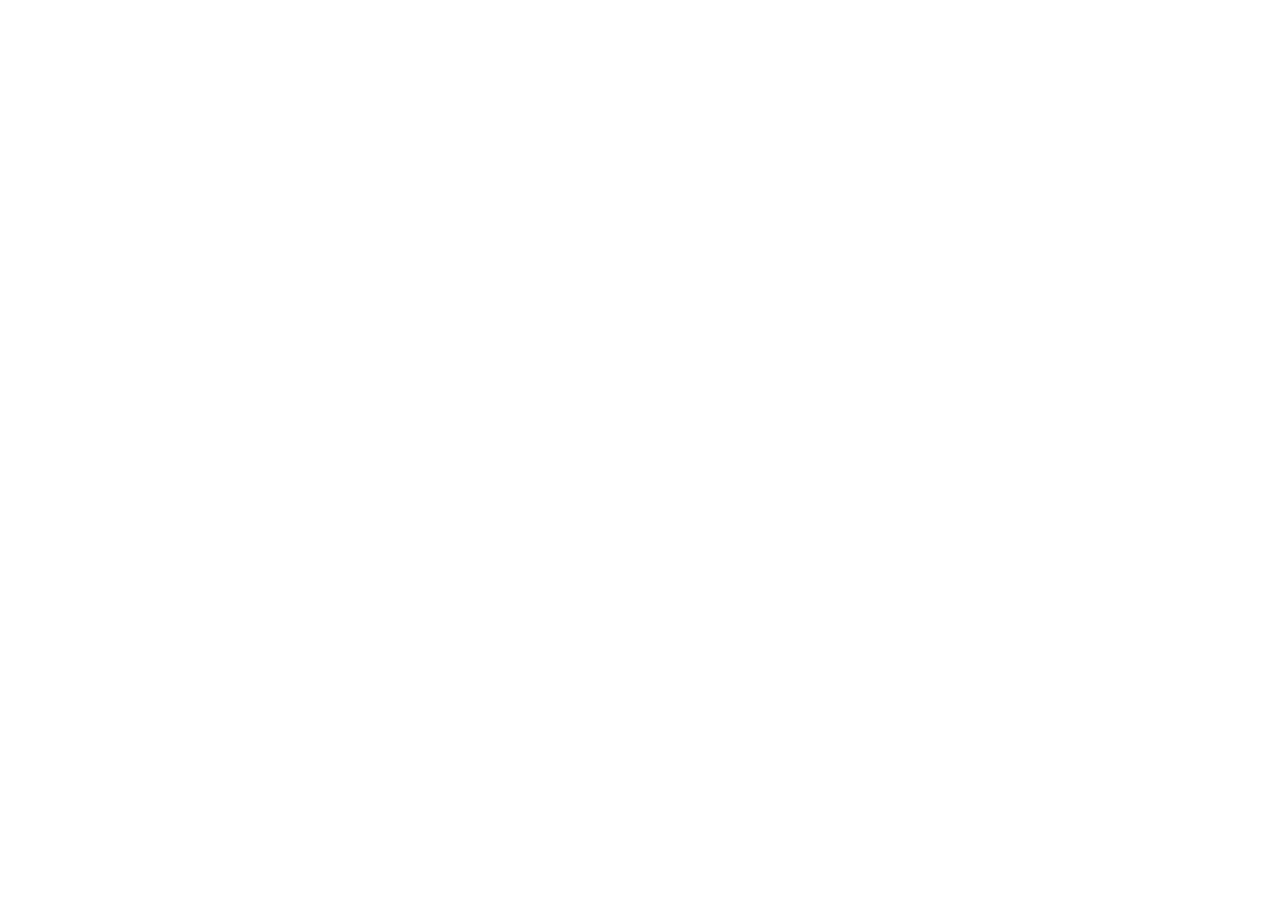
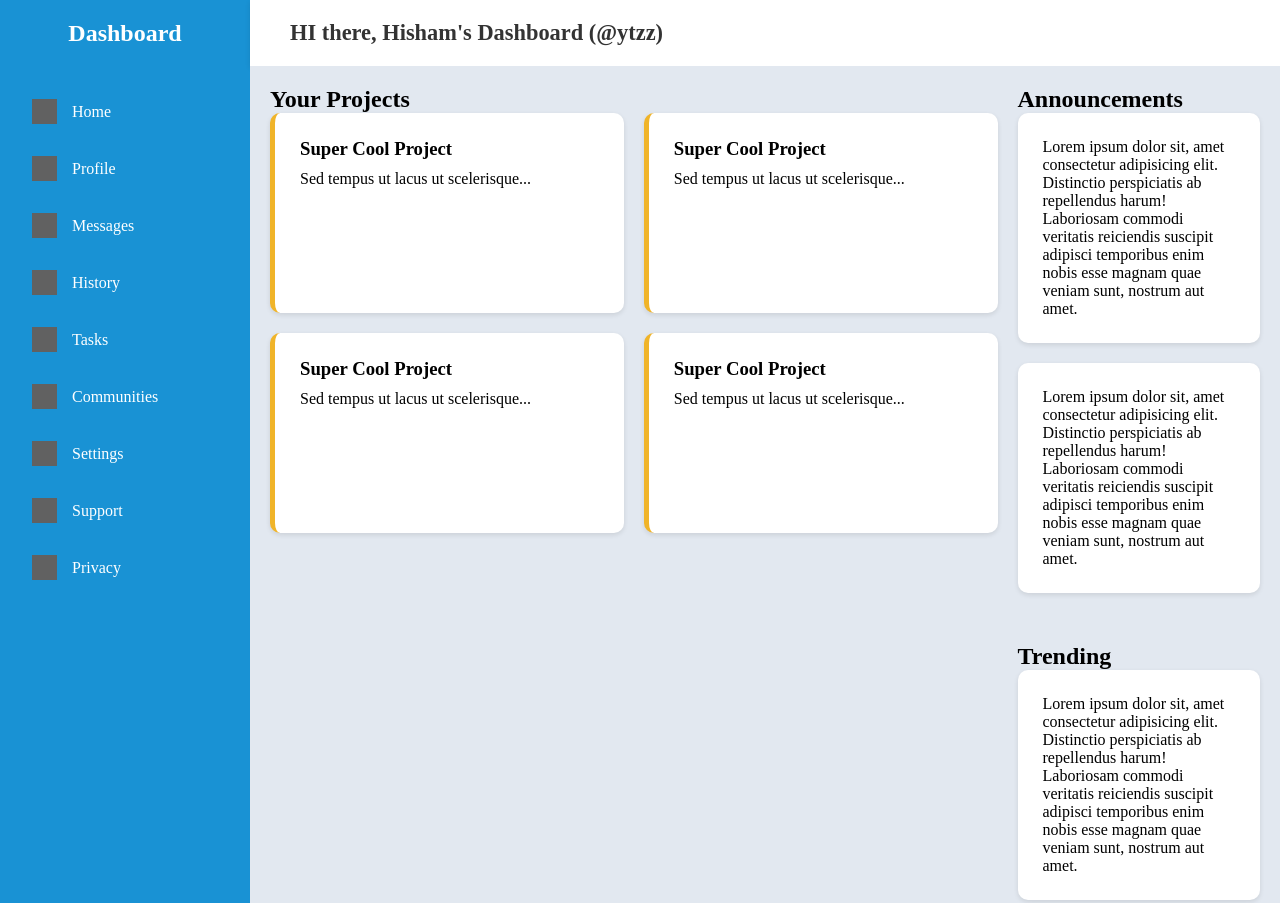
Before and after one commit to Gd2r/admindashboard, a plain HTML site: page index.html in a window 1280 px wide. Shown: the top 903 px of the page. Before the commit the page ends 800 px from the top, so only its background shows below. Drawn offline with Linux system fonts and the light colour scheme; grey boxes are pictures that could not be loaded.

Commit message:
Here's the v1 of this dashboard

```diff
--- a/index.html
+++ b/index.html
@@ -1,11 +1,106 @@
 <!DOCTYPE html>
 <html lang="en">
 <head>
-  <meta charset="UTF-8">
-  <meta name="viewport" content="width=device-width, initial-scale=1.0">
-  <title>Document</title>
+    <meta charset="UTF-8">
+    <meta name="viewport" content="width=device-width, initial-scale=1.0">
+    <title>Dashboard</title>
+    <link rel="stylesheet" href="script.css">
+    <link href="https://fonts.googleapis.com/css2?family=Roboto:wght@400;500;700&display=swap" rel="stylesheet">
 </head>
 <body>
+    <div class="container">
+        <!-- /* ---------------------------------Sidebar--------------------------------- */ -->
+        <div class="sidebar">
+            <h2>Dashboard</h2>
+            <div class="nav-section">
+                <ul>
+                    <li><img src="https://img.icons8.com/?size=100&id=110084&format=png&color=000000" >Home</li>
+                    <li><img src="https://img.icons8.com/?size=100&id=Fx70T4fgtNmt&format=png&color=000000" >Profile</li>
+                    <li><img src="https://img.icons8.com/?size=100&id=d7iUgF8ZrDaO&format=png&color=000000" >Messages</li>
+                    <li><img src="https://img.icons8.com/?size=100&id=mDMf4QY53cql&format=png&color=000000" >History</li>
+                    <li><img src="https://img.icons8.com/?size=100&id=5T76ABfXaynZ&format=png&color=000000" >Tasks</li>
+                    <li><img src="https://img.icons8.com/?size=100&id=30329&format=png&color=000000" >Communities</li>
+                </ul>
+            </div>
+            <div class="nav-section" id="Settings">
 
+                <ul>
+                    <li><img src="https://img.icons8.com/?size=100&id=14099&format=png&color=000000" >Settings</li>
+                    <li><img src="https://img.icons8.com/?size=100&id=28orzdd0TPge&format=png&color=000000" >Support</li>
+                    <li><img src="https://img.icons8.com/?size=100&id=kDE2YiebJEyz&format=png&color=000000" >Privacy</li>
+                </ul>
+            </div>
+        </div>
+
+        <!-- /* ---------------------------------Header--------------------------------- */ -->
+        <div class="header">
+            <div class="header-top">
+                <div class="welcome">
+                    <h1>HI there, Hisham's Dashboard (@ytzz)</h1>
+                </div>
+            </div>
+        </div>
+
+        <!-- /* ---------------------------------Main content--------------------------------- */ -->
+        <div class="main-content">
+            <!-- /* ---------------------------------Project Grid--------------------------------- */ -->
+            <div class="projects">
+                <h2>Your Projects</h2>
+                <div class="project-grid">
+
+                    <!-- project cards  -->
+                    <div class="project-card">
+                        <h3>Super Cool Project</h3>
+                        <p>Sed tempus ut lacus ut scelerisque...</p>
+                    </div>
+
+                    <div class="project-card">
+                      <h3>Super Cool Project</h3>
+                      <p>Sed tempus ut lacus ut scelerisque...</p>
+                  </div>
+
+                    <div class="project-card">
+                      <h3>Super Cool Project</h3>
+                      <p>Sed tempus ut lacus ut scelerisque...</p>
+                  </div>
+
+                    <div class="project-card">
+                      <h3>Super Cool Project</h3>
+                      <p>Sed tempus ut lacus ut scelerisque...</p>
+                  </div>
+
+                </div>
+            </div>
+
+            <!-- /* ---------------------------------Right Sidebar--------------------------------- */ -->
+            <div class="right-sidebar">
+                <!-- Announcements -->
+                <div class="announcements">
+                    <h2>Announcements</h2>
+                    <!-- Announcements cards  -->
+                    <div class="announcement-card">
+                         <p>Lorem ipsum dolor sit, amet consectetur adipisicing elit. Distinctio perspiciatis ab repellendus harum! Laboriosam commodi veritatis reiciendis suscipit adipisci temporibus enim nobis esse magnam quae veniam sunt, nostrum aut amet.</p>
+                    </div>
+
+                    <div class="announcement-card">
+                       <p>Lorem ipsum dolor sit, amet consectetur adipisicing elit. Distinctio perspiciatis ab repellendus harum! Laboriosam commodi veritatis reiciendis suscipit adipisci temporibus enim nobis esse magnam quae veniam sunt, nostrum aut amet.</p>
+                    </div>
+
+                </div>
+
+                <!-- Trending -->
+                <div class="trending">
+                    <h2>Trending</h2>
+                    <!-- Trending content here -->
+                    <div class="trending-card">
+                      <p>Lorem ipsum dolor sit, amet consectetur adipisicing elit. Distinctio perspiciatis ab repellendus harum! Laboriosam commodi veritatis reiciendis suscipit adipisci temporibus enim nobis esse magnam quae veniam sunt, nostrum aut amet.</p>
+                   </div>
+                   <div class="trending-card">
+                    <p>Lorem ipsum dolor sit, amet consectetur adipisicing elit. Distinctio perspiciatis ab repellendus harum! Laboriosam commodi veritatis reiciendis suscipit adipisci temporibus enim nobis esse magnam quae veniam sunt, nostrum aut amet.</p>
+                    </div>
+                </div>
+            </div>
+        </div>
+    </div>
 </body>
 </html>
--- /dev/null
+++ b/script.css
@@ -0,0 +1,113 @@
+* {
+    margin: 0;
+    padding: 0;
+    box-sizing: border-box;
+}
+
+.container {
+    display: grid;
+    min-height: 100vh;
+    grid-template-columns: 250px 1fr;
+    grid-template-rows: auto 1fr;
+    grid-template-areas:
+        "sidebar header"
+        "sidebar main";
+}
+
+/* ---------------------------------Sidebar--------------------------------- */
+.sidebar {
+    grid-area: sidebar;
+    background: #1992d4;
+    padding: 20px;
+    color: white;
+}
+
+.sidebar > h2 {
+    text-align: center;
+    margin-bottom: 40px;
+    font-size: 1.5rem;
+}
+
+.sidebar .nav-section ul {
+    list-style: none;
+    padding: 0;
+}
+
+.sidebar .nav-section li {
+    display: flex;
+    align-items: center;
+    gap: 15px;
+    padding: 12px;
+    margin-bottom: 8px;
+    border-radius: 8px;
+}
+
+.sidebar .nav-section img {
+    filter: invert(1);
+    width: 25px;
+    height: 25px;
+}
+
+/* ---------------------------------Header--------------------------------- */
+.header {
+    grid-area: header;
+    background: white;
+    padding: 20px 40px;
+    box-shadow: 0 2px 5px rgba(0,0,0,0.1);
+    display: flex;
+    align-items: center;
+}
+
+.welcome h1 {
+    font-size: 1.4rem;
+    color: #333;
+}
+
+/* ---------------------------------Main content--------------------------------- */
+.main-content {
+    grid-area: main;
+    display: grid;
+    grid-template-columns: 3fr 1fr;
+    gap: 20px;
+    padding: 20px;
+    background: #e2e8f0;
+}
+
+/* ---------------------------------Project Grid--------------------------------- */
+
+.project-grid {
+    display: grid;
+    grid-template-columns: repeat(auto-fit, minmax(300px, 1fr));
+    gap: 20px;
+}
+
+.project-card {
+    background: white;
+    padding: 25px;
+    border-radius: 10px;
+    box-shadow: 0 2px 5px rgba(0,0,0,0.1);
+    border-left: 5px solid #f0b429;
+    min-height: 200px;
+}
+
+.project-card h3 {
+    margin-bottom: 10px;
+}
+
+/* ---------------------------------Right Sidebar--------------------------------- */
+.right-sidebar {
+    display: grid;
+    gap: 30px;
+    align-content: start;
+}
+
+.announcement-card,
+.trending-card {
+    background: white;
+    padding: 25px;
+    border-radius: 10px;
+    box-shadow: 0 2px 5px rgba(0,0,0,0.1);
+    margin-bottom: 20px;
+}
+
+/* Add more styles for navigation, typography, etc. */
```
